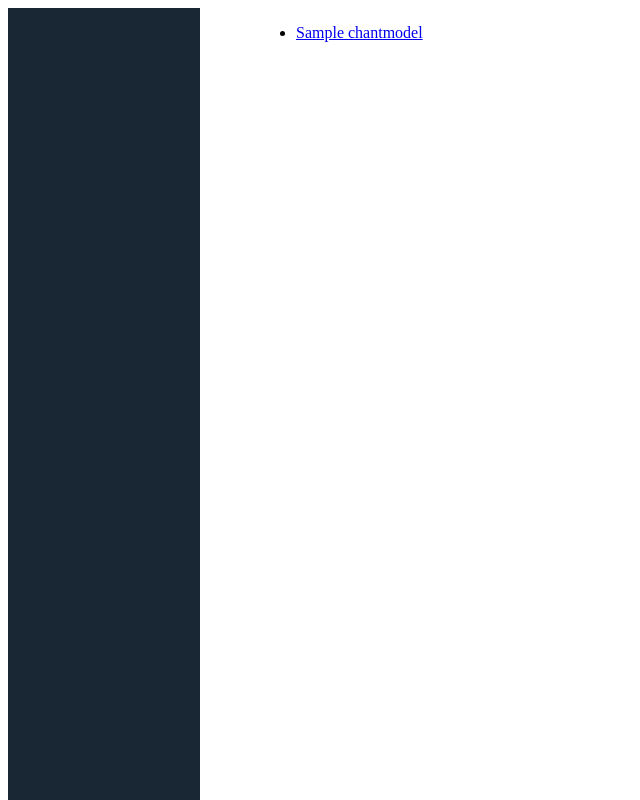
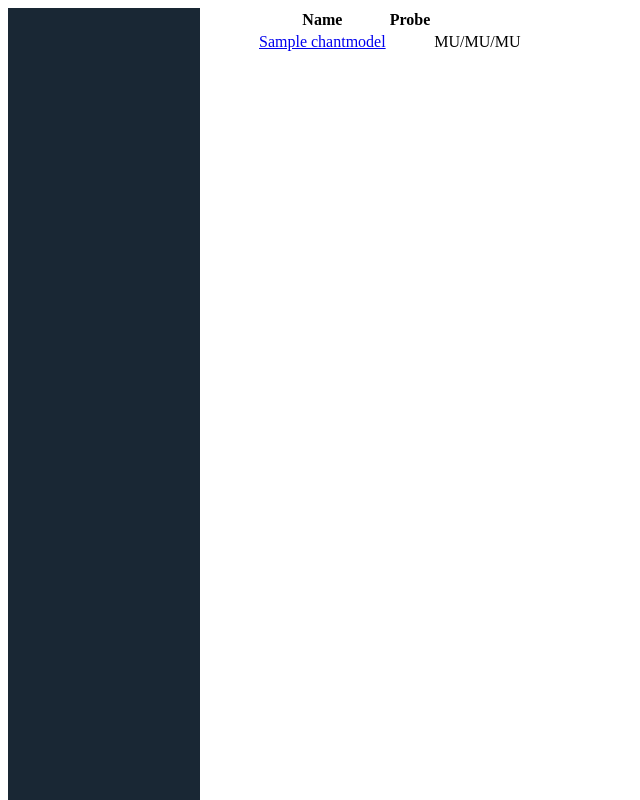
Before and after one commit to pnp-zone/pnp-zone, a Django app: page /chants/ in a window 1280 px wide. Shown: the whole page, without its empty margins (0-640 px from the left). Run offline with Django 3.2, Linux system fonts and the light colour scheme; data comes from the database, SQL or seed files in the repository; tables that the repository leaves empty hold one stand-in row (values such as "Sample post").

Commit message:
Changed chants' index list into a table

```diff
--- a/pnp_zone/templates/chants/index.html
+++ b/pnp_zone/templates/chants/index.html
@@ -2,11 +2,18 @@
 {% block body %}
 <div class="flex-vertical", style="left: 20%; position: absolute;">
 
-<ul>
+<table>
+    <tr>
+        <th>Name</th>
+        <th>Probe</th>
+    </tr>
     {% for chant in chants %}
-        <li><a href="{{ chant.name }}">{{ chant.name }}</a></li>
+        <tr>
+            <td><a href="{{ chant.name }}">{{ chant.name }}</a><td>
+            <td>{{ chant.trial }}<td>
+        </tr>
     {% endfor %}
-</ul>
+</table>
 
 </div>
 {% endblock %}
```
